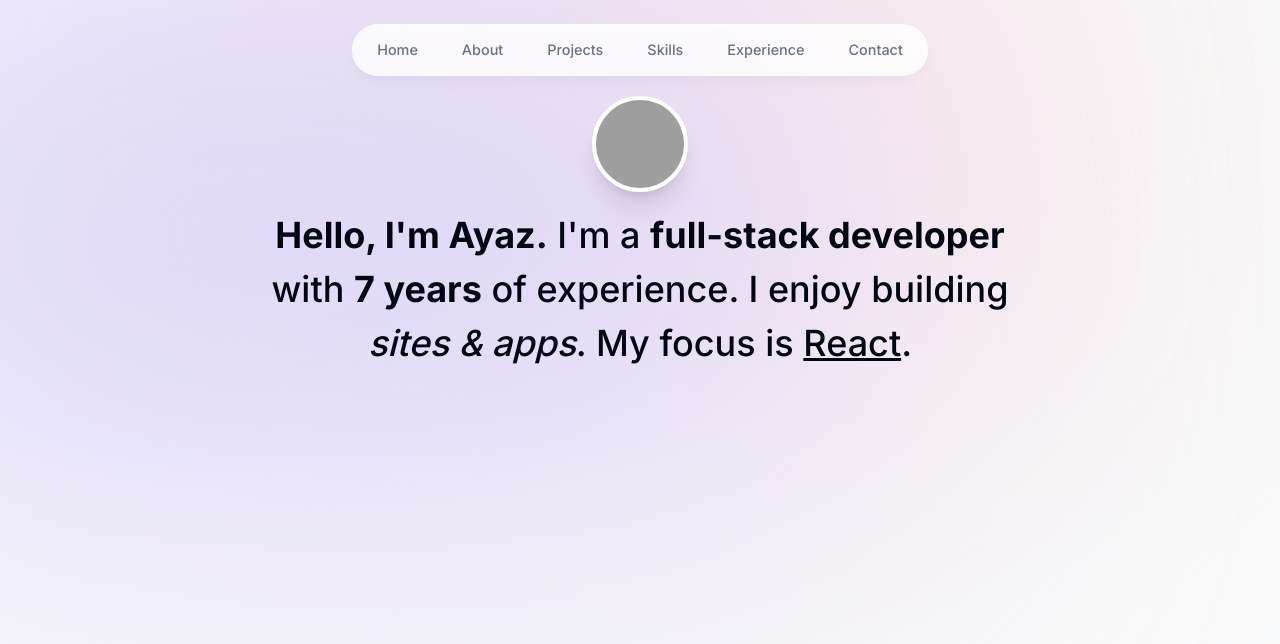
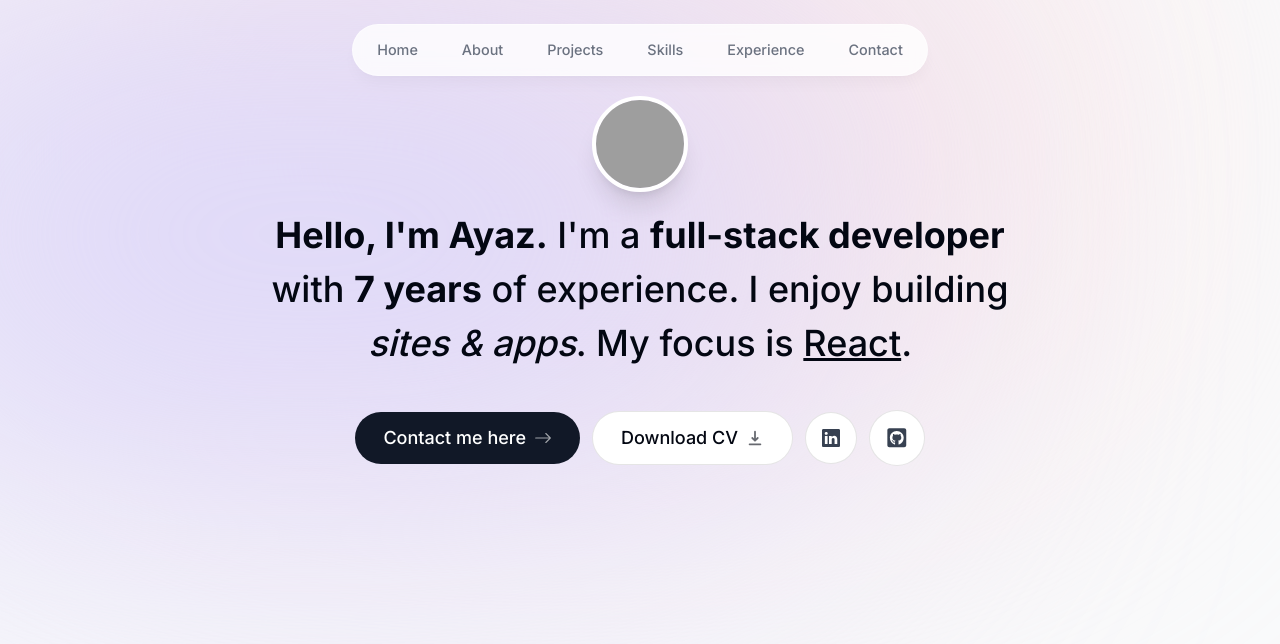
Before and after one commit to Ayaz2589/portfolio-wife, a Next.js app: page / in a window 1280 px wide. Shown: the top 644 px of the page. Built offline with nearby package versions, Linux system fonts and the light colour scheme; grey boxes are pictures that could not be loaded.

Commit message:
add all buttons

```diff
--- a/components/intro/index.tsx
+++ b/components/intro/index.tsx
@@ -3,6 +3,10 @@
 import React from "react";
 import Image from "next/image";
 import { motion } from "framer-motion";
+import Link from "next/link";
+import { BsArrowRight, BsLinkedin } from "react-icons/bs";
+import { HiDownload } from "react-icons/hi";
+import { FaGithubSquare } from "react-icons/fa";
 
 export default function Intro() {
   return (
@@ -38,6 +42,44 @@ export default function Intro() {
           <span className="underline">React</span>.
         </motion.h1>
       </div>
+      <motion.div
+        className="flex flex-col sm:flex-row items-center justify-center gap-3 px-4 text-lg font-medium"
+        initial={{ opacity: 0, y: 100 }}
+        animate={{ opacity: 1, y: 0 }}
+        transition={{
+          deplay: 0.1,
+        }}
+      >
+        <Link
+          href="#contact"
+          className="group bg-gray-900 text-white px-7 py-3 flex items-center gap-2 rounded-full outline-none focus:scale-105 hover:scale-105 hover:bg-gray-950 active:scale-105 transition"
+        >
+          Contact me here{" "}
+          <BsArrowRight className="opacity-60 group-hover:translate-x-1 transition" />
+        </Link>
+        <a
+          className="group bg-white px-7 py-3 flex items-center gap-2 rounded-full outline-none focus:scale-105 hover:scale-105 active:scale-105 transition cursor-pointer border border-black/10"
+          href="/CV.pdf"
+          download
+        >
+          Download CV{" "}
+          <HiDownload className="opacity-60 group-hover:translate-y-1 transition" />
+        </a>
+        <a
+          className="bg-white p-4 text-gray-700 hover:text-gray-950 flex items-center gap-2 rounded-full outline-none focus:scale-105 hover:scale-[1.15] active:scale-105 transition cursor-pointer border border-black/10"
+          href="https://www.linkedin.com/in/ayaz2589/"
+          target="_blank"
+        >
+          <BsLinkedin />
+        </a>
+        <a
+          className="bg-white p-4 text-gray-700 hover:text-gray-950 flex items-center gap-2 rounded-full text-[1.35rem] outline-none focus:scale-105 hover:scale-[1.15] active:scale-105 transition cursor-pointer border border-black/10"
+          href="https://github.com/Ayaz2589"
+          target="_blank"
+        >
+          <FaGithubSquare />
+        </a>
+      </motion.div>
     </section>
   );
 }
```
